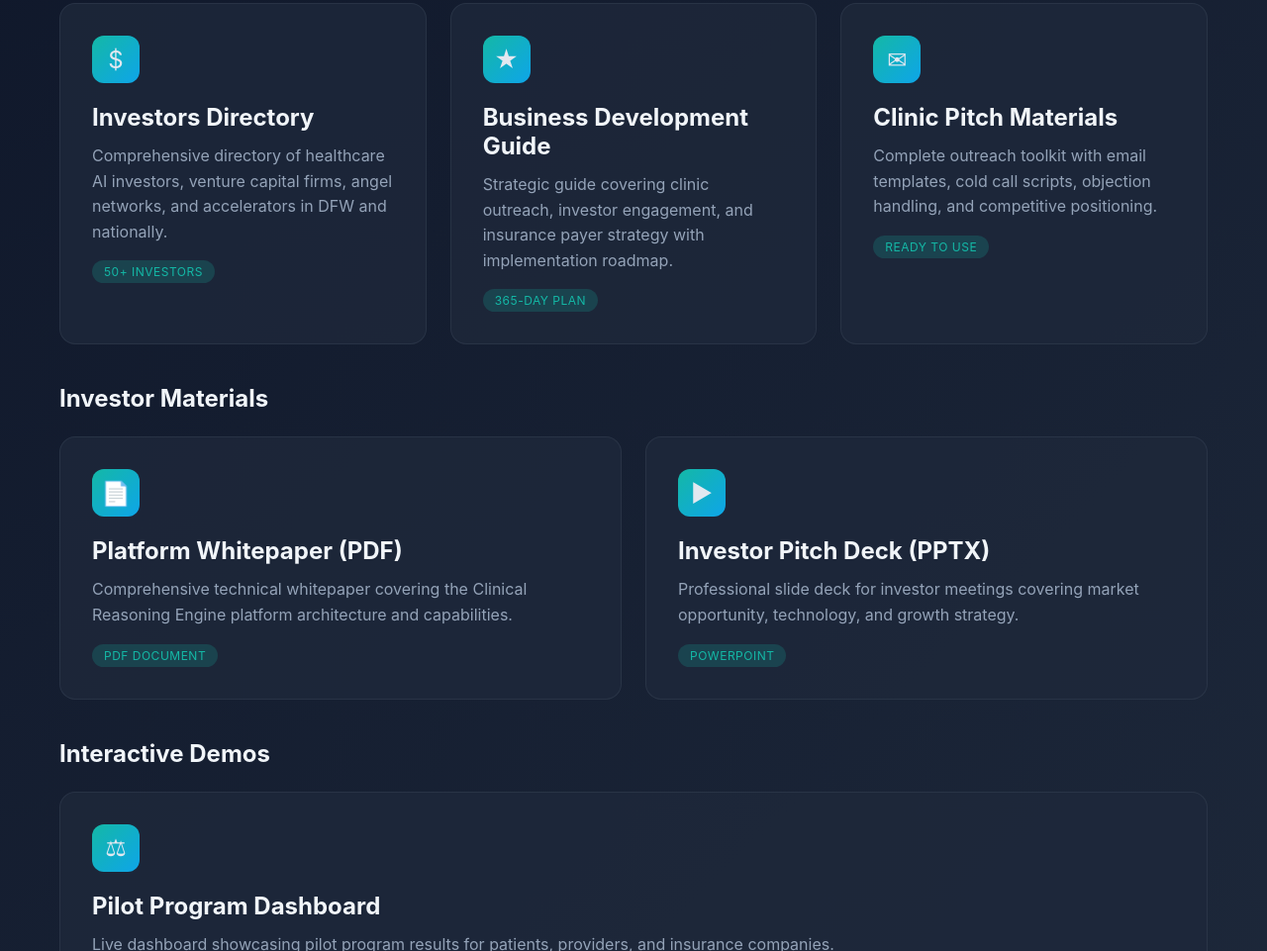
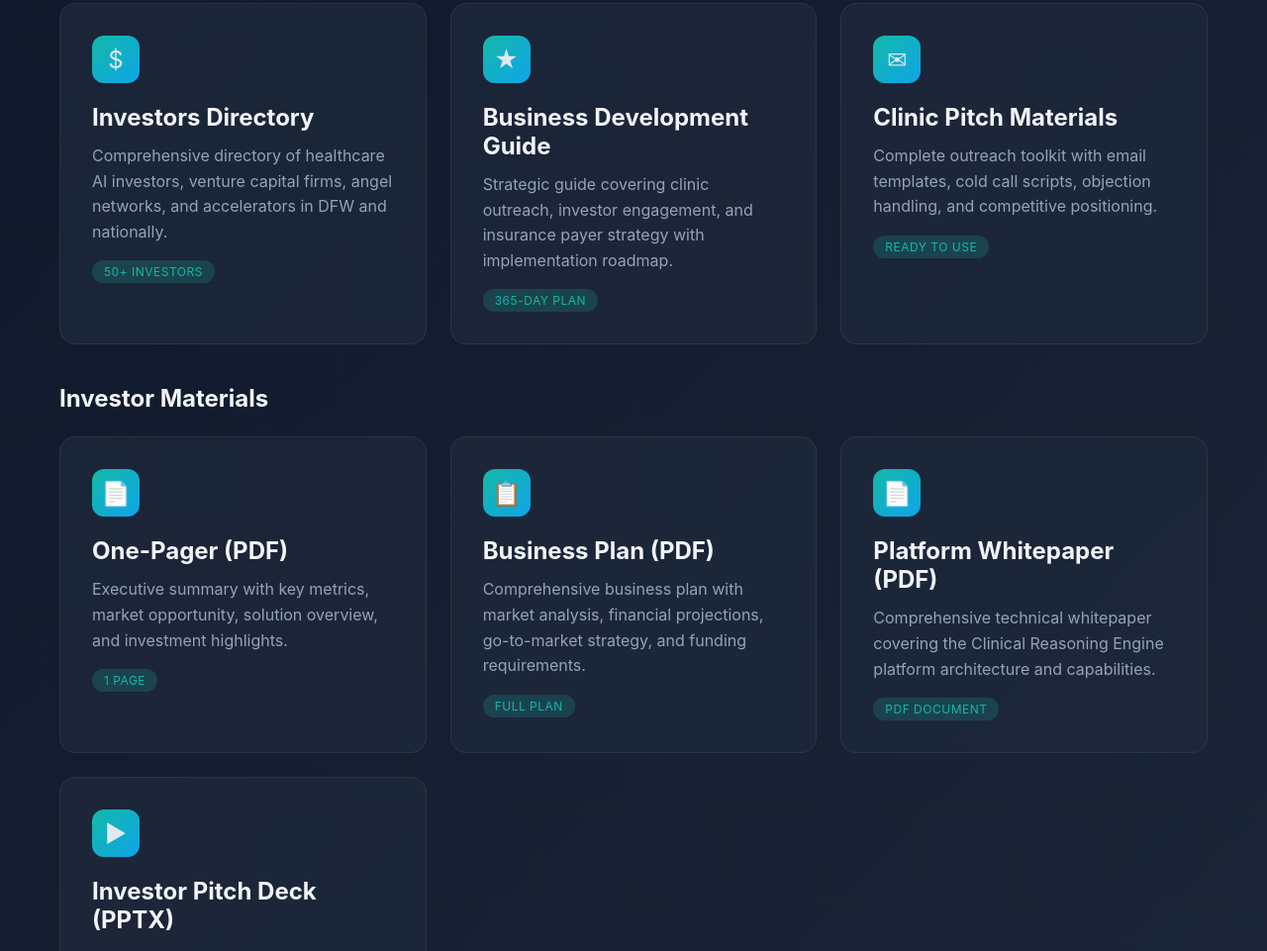
Before and after one commit to vadlamudiramu/ardia-health-labs-materials, a plain HTML site: page index.html in a window 1280 px wide. Shown: the part 269-1230 px from the top of the page at 99% size. Drawn offline with Linux system fonts and the light colour scheme.

Commit message:
Add One-Pager and Business Plan PDFs

```diff
--- a/index.html
+++ b/index.html
@@ -132,6 +132,20 @@
 
         <h2 class="section-title">Investor Materials</h2>
         <div class="grid">
+            <a href="docs/Ardia_Health_One_Pager.pdf" class="card" target="_blank">
+                <div class="card-icon">📄</div>
+                <h3>One-Pager (PDF)</h3>
+                <p>Executive summary with key metrics, market opportunity, solution overview, and investment highlights.</p>
+                <span class="badge">1 Page</span>
+            </a>
+
+            <a href="docs/Ardia_Health_Business_Plan.pdf" class="card" target="_blank">
+                <div class="card-icon">📋</div>
+                <h3>Business Plan (PDF)</h3>
+                <p>Comprehensive business plan with market analysis, financial projections, go-to-market strategy, and funding requirements.</p>
+                <span class="badge">Full Plan</span>
+            </a>
+
             <a href="docs/Ardia%20Health%20Clinical%20Reasoning%20Engine%20Platform.pdf" class="card" target="_blank">
                 <div class="card-icon">&#128196;</div>
                 <h3>Platform Whitepaper (PDF)</h3>
```
Also changed, not shown: 4 other files.
